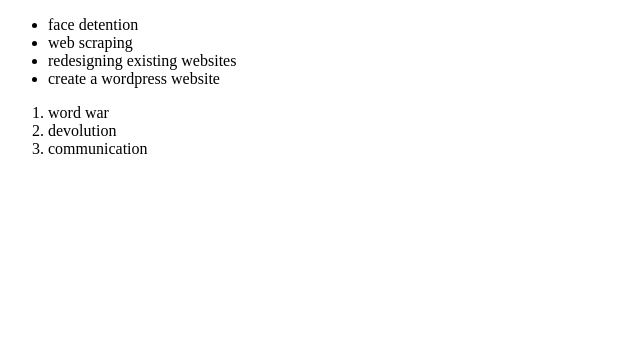
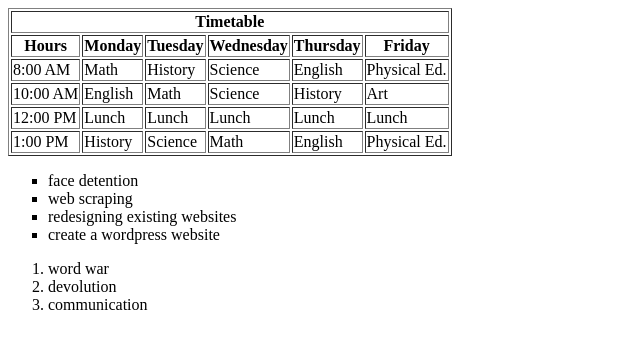
Before and after one commit to MuthoniKimathi/AZ-C5-HTML, a plain HTML site: page table_list.html in a window 1280 px wide. Shown: the whole page, without its empty margins (0-640 px from the left). Drawn offline with Linux system fonts and the light colour scheme.

Commit message:
added the lists

```diff
--- a/table_list.html
+++ b/table_list.html
@@ -6,8 +6,54 @@
     <title>html lists and tables</title>
 </head>
 <body>
+    <table border="1">
+        <tr>
+            <th colspan="6">Timetable</th>
+        </tr>
+        <tr>
+            <th>Hours</th>
+            <th>Monday</th>
+            <th>Tuesday</th>
+            <th>Wednesday</th>
+            <th>Thursday</th>
+            <th>Friday</th>
+        </tr>
+        <tr>
+            <td>8:00 AM</td>
+            <td>Math</td>
+            <td>History</td>
+            <td>Science</td>
+            <td>English</td>
+            <td>Physical Ed.</td>
+        </tr>
+        <tr>
+            <td>10:00 AM</td>
+            <td>English</td>
+            <td>Math</td>
+            <td>Science</td>
+            <td>History</td>
+            <td>Art</td>
+        </tr>
+        <tr>
+            <td>12:00 PM</td>
+            <td>Lunch</td>
+            <td>Lunch</td>
+            <td>Lunch</td>
+            <td>Lunch</td>
+            <td>Lunch</td>
+        </tr>
+        <tr>
+            <td>1:00 PM</td>
+            <td>History</td>
+            <td>Science</td>
+            <td>Math</td>
+            <td>English</td>
+            <td>Physical Ed.</td>
+        </tr>
+    </table>
 
-    <ul>
+
+    <ul type="square">
         <li>face detention</li>
         <li>web scraping</li>
         <li>redesigning existing websites</li>
```
